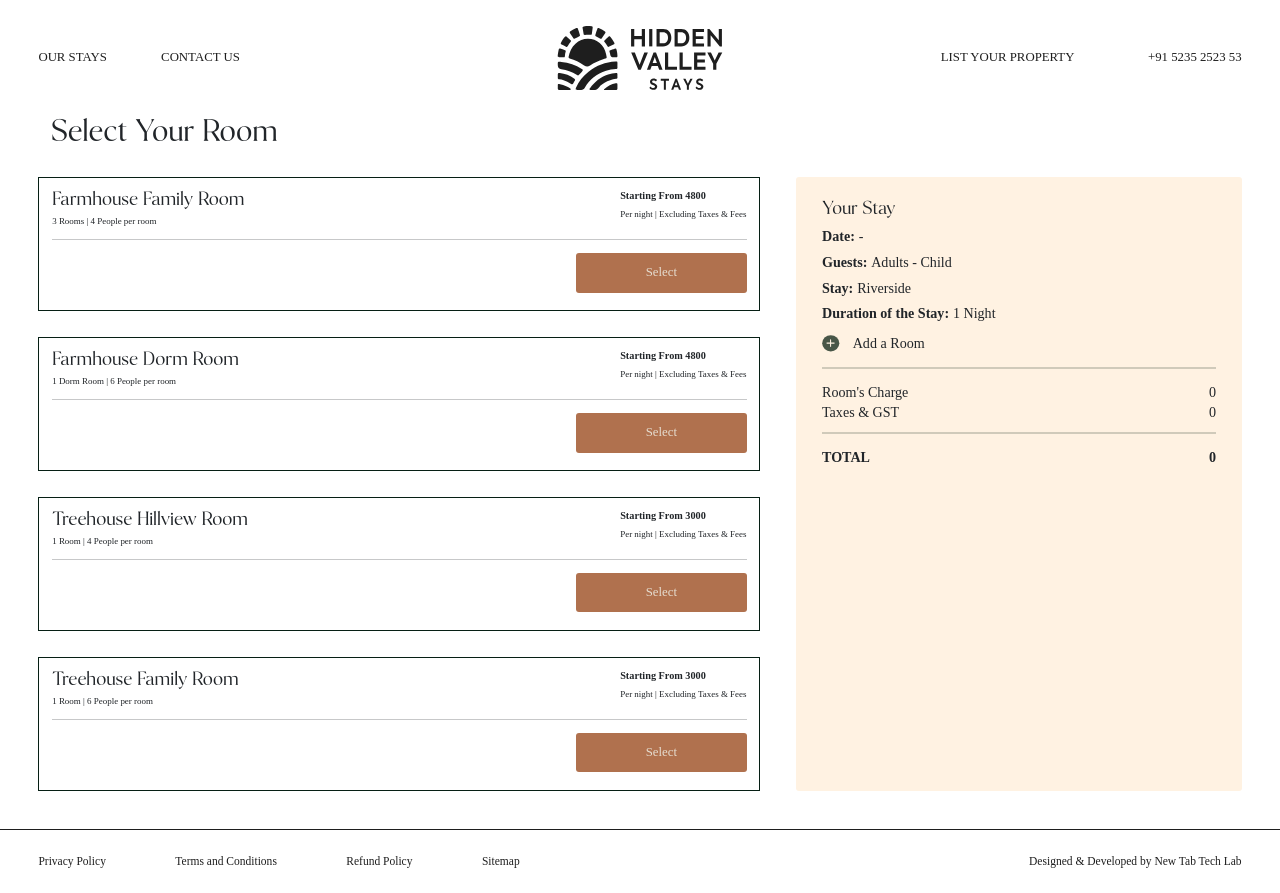
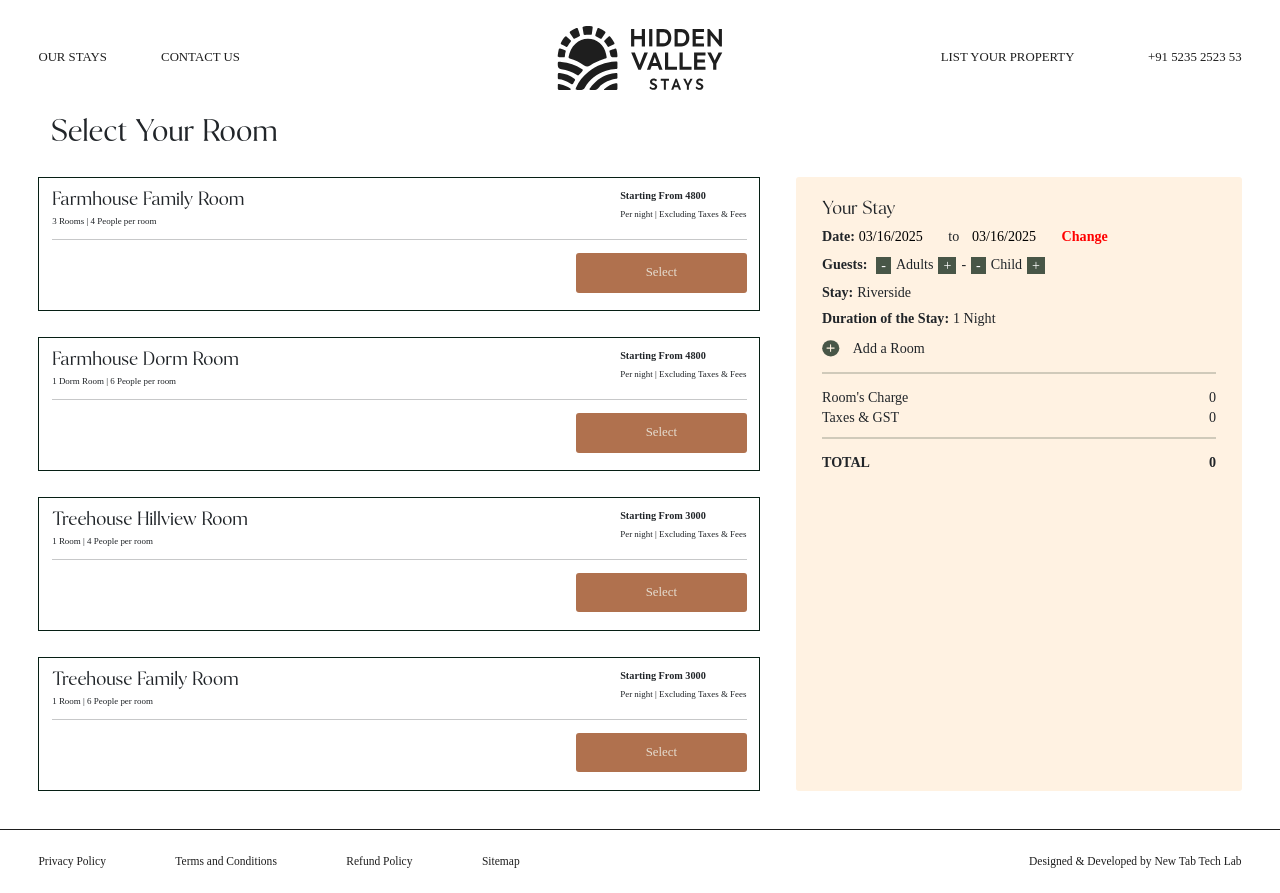
Before and after one commit to Nagaraj02451/HiddenValleyOotyStay, a React (Create React App) app in the folder frontend/: page /riversideBooking in a window 1280 px wide. Built offline with nearby package versions, Linux system fonts and the light colour scheme; a web font is replaced by a local one.

Commit message:
Update RiversideBooking.jsx

```diff
--- a/frontend/src/Components/RiversideBooking.jsx
+++ b/frontend/src/Components/RiversideBooking.jsx
@@ -1,94 +1,150 @@
-import React, { useRef, useState } from 'react'
-import'../Styles/Bprocess.css'
-import Navbar1 from './Navbar1'
-import Footer2 from './Footer2'
-import { useEffect } from 'react'
-import { Link ,useNavigate } from 'react-router-dom'
+import React, { useRef, useState } from "react";
+import "../Styles/Bprocess.css";
+import Navbar1 from "./Navbar1";
+import Footer2 from "./Footer2";
+import { useEffect } from "react";
+import { Link, useNavigate } from "react-router-dom";
+import DatePicker from "react-datepicker";
 
-const RiversideBooking = ({addBase, adult , pizza , child , dateone , datetwo  , stay , roomR , taxR , totalR}) => {
+const RiversideBooking = ({
+  addBase,
+  adult,
+  pizza,
+  child,
+  dateone,
+  datetwo,
+  stay,
+  roomR,
+  taxR,
+  totalR,
+}) => {
   const searchdfghn = useRef();
   const navigate = useNavigate();
+  const [count, setcount] = useState(0);
+  const [count1, setcount1] = useState(0);
 
   const [room, setroom] = useState(0);
   const [tax, settax] = useState(0);
   const [total, settotal] = useState(0);
   const [room1, setroom1] = useState(6000);
-    const firstroom =()=>{
-     searchdfghn.current.classList.add("jhuyiuytg67y")
-     setroom1("Farmhouse Family Room")
-       setroom(4800)
-       settax(600)
-       settotal(5400)
-       stay("Farmhouse Family Room")
+    const [datefirst, setDate] = useState(new Date());
+    const [date1, setDate1] = useState(new Date());
+    const increment = () => {
+      setcount(count + 1);
+      adult(count + 1);
+      if (count >= 3) {
+        alert("Only 5 Members allowed");
       }
-    const secondroom =()=>{
-     searchdfghn.current.classList.add("jhuyiuytg67y")
-     setroom1("Farmhouse Dorm Room")
-       setroom(4800)
-       settax(600)
-       settotal(5400)
-       stay("Farmhouse Dorm Room")
+    };
+
+    const decrement = () => {
+      setcount(count - 1);
+      adult(count - 1);
+      if (count === 0) {
+        setcount(0);
+        alert("Select alteast one");
       }
-    const thirdroom =()=>{
-     searchdfghn.current.classList.add("jhuyiuytg67y")
-     setroom1("Treehouse Hillview Room")
-       setroom(3000)
-       settax(500)
-       settotal(3500)
-       stay("Treehouse Family Room")
+    };
+    const increment1 = () => {
+      setcount1(count1 + 1);
+      child(count1 + 1);
+      if (count1 >= 3) {
+        alert("Only 5 Members allowed");
       }
-    const fouthroom =()=>{
-     searchdfghn.current.classList.add("jhuyiuytg67y")
-     setroom1("Treehouse Family Room")
-       setroom(3000)
-       settax(500)
-       settotal(3500)
-       stay("Treehouse Family Room")
+    };
+
+    const decrement1 = () => {
+      setcount1(count1 - 1);
+      child(count1 + 1);
+      if (count1 === 0) {
+        setcount1(0);
+        alert("Select alteast one");
       }
-      const jghftuycv = ()=>{
-              navigate('/booking',{state:{room:room,tax:tax , total:total}});
+    };
+  const firstroom = () => {
+    searchdfghn.current.classList.add("jhuyiuytg67y");
+    setroom1("Farmhouse Family Room");
+    setroom(4800);
+    settax(600);
+    settotal(5400);
+    stay("Farmhouse Family Room");
+  };
+  const secondroom = () => {
+    searchdfghn.current.classList.add("jhuyiuytg67y");
+    setroom1("Farmhouse Dorm Room");
+    setroom(4800);
+    settax(600);
+    settotal(5400);
+    stay("Farmhouse Dorm Room");
+  };
+  const thirdroom = () => {
+    searchdfghn.current.classList.add("jhuyiuytg67y");
+    setroom1("Treehouse Hillview Room");
+    setroom(3000);
+    settax(500);
+    settotal(3500);
+    stay("Treehouse Family Room");
+  };
+  const fouthroom = () => {
+    searchdfghn.current.classList.add("jhuyiuytg67y");
+    setroom1("Treehouse Family Room");
+    setroom(3000);
+    settax(500);
+    settotal(3500);
+    stay("Treehouse Family Room");
+  };
+  const iugyfgu =()=>{
+    dateone(datefirst.toString().slice(0, 15))
+
+  }
+  const jghftuycv = () => {
+    navigate("/booking", { state: { room: room, tax: tax, total: total } });
     // console.log(room , tax , total , "iuyfygb");
+    if(pizza.roomR !== 10){
+      datetwo(date1.toString().slice(0, 15))
     }
+  };
 
-               useEffect(()=>{
-              child(pizza.child)
-              addBase(pizza.addBase)
-              adult(pizza.adult)
-              datetwo(pizza.datetwo)
-              dateone(pizza.dateone)
-              stay(pizza.stay)
+  useEffect(() => {
+    child(pizza.child);
+    addBase(pizza.addBase);
+    adult(pizza.adult);
+    datetwo(pizza.datetwo);
+    dateone(pizza.dateone);
+    stay(pizza.stay);
 
-              console.log("kjhgju" , pizza.child);
-
-
-                },[])
+    console.log("kjhgju", pizza.child);
+  }, []);
   return (
     <>
-    <div className='book1'>
-     <div className='book11'>
-      <Navbar1/>
+      <div className="book1">
+        <div className="book11">
+          <Navbar1 />
 
-        <div className='book2'>
-           <div  className='book21'><div  className='book22'>Select Your Room</div></div>
-
-           <div className='bpro3'>
-
-             <div className='bpro4'>
-                      <div className='bpro5'>
-
-                           {/* <div className='bpro51'><img src='Img/bpr1.svg'></img></div> */}
-                           <div className=''>
-                                <div className='gfctyhgc'>
-                              <div>
-                              <div className='bpro52a'>Farmhouse Family Room</div>
-                              <div className='bpro52b'>3 Rooms | 4 People per room  </div>
-                              </div>
-                              <div className='uytghfyvj'>
-                            <div>
-                            <div className='bpro52g'>Starting From 4800</div>
-                            <div className='bpro52b'>Per night | Excluding Taxes & Fees</div>
+          <div className="book2">
+            <div className="book21">
+              <div className="book22">Select Your Room</div>
             </div>
 
+            <div className="bpro3">
+              <div className="bpro4">
+                <div className="bpro5">
+                  {/* <div className='bpro51'><img src='Img/bpr1.svg'></img></div> */}
+                  <div className="">
+                    <div className="gfctyhgc">
+                      <div>
+                        <div className="bpro52a">Farmhouse Family Room</div>
+                        <div className="bpro52b">
+                          3 Rooms | 4 People per room{" "}
+                        </div>
+                      </div>
+                      <div className="uytghfyvj">
+                        <div>
+                          <div className="bpro52g">Starting From 4800</div>
+                          <div className="bpro52b">
+                            Per night | Excluding Taxes & Fees
+                          </div>
+                        </div>
                       </div>
                     </div>
                     {/* <div className='bpro52a'>2 Bedroom Chalet</div>
@@ -101,31 +157,31 @@ const RiversideBooking = ({addBase, adult , pizza , child , dateone , datetwo  ,
                                       <div className='bpro52g'>Rupees 5000 per night</div>
                                       <div className='bpro52h'>Excluding Taxes & Fees</div>
                                    </div> */}
-                              <hr className='bprohr1'></hr>
+                    <hr className="bprohr1"></hr>
 
-                                   <div className='bpro5i'>
+                    <div className="bpro5i">
                       <div></div>
                       <button onClick={firstroom}>Select</button>
                     </div>
-
                   </div>
-
                 </div>
-                      <div className='bpro5'>
-
+                <div className="bpro5">
                   {/* <div className='bpro51'><img src='Img/bpr1.svg'></img></div> */}
-                           <div className=''>
-                                <div className='gfctyhgc'>
+                  <div className="">
+                    <div className="gfctyhgc">
                       <div>
-                              <div className='bpro52a'>Farmhouse Dorm Room</div>
-                              <div className='bpro52b'>1 Dorm Room | 6 People per room  </div>
+                        <div className="bpro52a">Farmhouse Dorm Room</div>
+                        <div className="bpro52b">
+                          1 Dorm Room | 6 People per room{" "}
                         </div>
-                              <div className='uytghfyvj'>
+                      </div>
+                      <div className="uytghfyvj">
                         <div>
-                            <div className='bpro52g'>Starting From 4800</div>
-                            <div className='bpro52b'>Per night | Excluding Taxes & Fees</div>
+                          <div className="bpro52g">Starting From 4800</div>
+                          <div className="bpro52b">
+                            Per night | Excluding Taxes & Fees
                           </div>
-
+                        </div>
                       </div>
                     </div>
                     {/* <div className='bpro52a'>2 Bedroom Chalet</div>
@@ -138,31 +194,31 @@ const RiversideBooking = ({addBase, adult , pizza , child , dateone , datetwo  ,
                                       <div className='bpro52g'>Rupees 5000 per night</div>
                                       <div className='bpro52h'>Excluding Taxes & Fees</div>
                                    </div> */}
-                              <hr className='bprohr1'></hr>
+                    <hr className="bprohr1"></hr>
 
-                                   <div className='bpro5i'>
+                    <div className="bpro5i">
                       <div></div>
                       <button onClick={secondroom}>Select</button>
                     </div>
-
                   </div>
-
                 </div>
-                      <div className='bpro5'>
-
+                <div className="bpro5">
                   {/* <div className='bpro51'><img src='Img/bpr1.svg'></img></div> */}
-                           <div className=''>
-                                <div className='gfctyhgc'>
+                  <div className="">
+                    <div className="gfctyhgc">
                       <div>
-                              <div className='bpro52a'>Treehouse Hillview Room</div>
-                              <div className='bpro52b'>1 Room | 4 People per room </div>
+                        <div className="bpro52a">Treehouse Hillview Room</div>
+                        <div className="bpro52b">
+                          1 Room | 4 People per room{" "}
                         </div>
-                              <div className='uytghfyvj'>
+                      </div>
+                      <div className="uytghfyvj">
                         <div>
-                            <div className='bpro52g'>Starting From 3000</div>
-                            <div className='bpro52b'>Per night | Excluding Taxes & Fees</div>
+                          <div className="bpro52g">Starting From 3000</div>
+                          <div className="bpro52b">
+                            Per night | Excluding Taxes & Fees
                           </div>
-
+                        </div>
                       </div>
                     </div>
                     {/* <div className='bpro52a'>2 Bedroom Chalet</div>
@@ -175,31 +231,31 @@ const RiversideBooking = ({addBase, adult , pizza , child , dateone , datetwo  ,
                                       <div className='bpro52g'>Rupees 5000 per night</div>
                                       <div className='bpro52h'>Excluding Taxes & Fees</div>
                                    </div> */}
-                              <hr className='bprohr1'></hr>
+                    <hr className="bprohr1"></hr>
 
-                                   <div className='bpro5i'>
+                    <div className="bpro5i">
                       <div></div>
                       <button onClick={thirdroom}>Select</button>
                     </div>
-
                   </div>
-
                 </div>
-                      <div className='bpro5'>
-
+                <div className="bpro5">
                   {/* <div className='bpro51'><img src='Img/bpr1.svg'></img></div> */}
-                           <div className=''>
-                                <div className='gfctyhgc'>
+                  <div className="">
+                    <div className="gfctyhgc">
                       <div>
-                              <div className='bpro52a'>Treehouse Family Room</div>
-                              <div className='bpro52b'>1 Room | 6 People per room  </div>
+                        <div className="bpro52a">Treehouse Family Room</div>
+                        <div className="bpro52b">
+                          1 Room | 6 People per room{" "}
                         </div>
-                              <div className='uytghfyvj'>
+                      </div>
+                      <div className="uytghfyvj">
                         <div>
-                            <div className='bpro52g'>Starting From 3000</div>
-                            <div className='bpro52b'>Per night | Excluding Taxes & Fees</div>
+                          <div className="bpro52g">Starting From 3000</div>
+                          <div className="bpro52b">
+                            Per night | Excluding Taxes & Fees
                           </div>
-
+                        </div>
                       </div>
                     </div>
                     {/* <div className='bpro52a'>2 Bedroom Chalet</div>
@@ -212,15 +268,13 @@ const RiversideBooking = ({addBase, adult , pizza , child , dateone , datetwo  ,
                                       <div className='bpro52g'>Rupees 5000 per night</div>
                                       <div className='bpro52h'>Excluding Taxes & Fees</div>
                                    </div> */}
-                              <hr className='bprohr1'></hr>
+                    <hr className="bprohr1"></hr>
 
-                                   <div className='bpro5i'>
+                    <div className="bpro5i">
                       <div></div>
                       <button onClick={fouthroom}>Select</button>
                     </div>
-
                   </div>
-
                 </div>
 
                 {/* <div className='bpro5'>
@@ -243,54 +297,111 @@ const RiversideBooking = ({addBase, adult , pizza , child , dateone , datetwo  ,
                            </div>
 
                       </div> */}
-
-
               </div>
 
-             <div className='bpro4a'>
-                    <div className='book8'>
-                    <div className='book81'>Your Stay</div>
-                    <div className='book82'><div className='book83'>Date:</div><div className='book84'> {pizza.dateone} - {pizza.datetwo}</div></div>
-                     <div className='book82'><div className='book83'>Guests: </div><div className='book84'>{pizza.adult} Adults - {pizza.child} Child</div></div>
-                     <div className='book82'><div className='book83'>Stay:</div><div className='book84'>Riverside</div></div>
+              <div className="bpro4a">
+                <div className="book8">
+                  <div className="book81">Your Stay</div>
+                  <div className="book82">
+                    <div className="book83">Date:</div>
+                    {pizza.roomR === 10 ? (
+                                         <div className="book84">
+                                           {" "}
+                                           {pizza.dateone} - {pizza.datetwo}
+                                         </div>
+                                       ) : (
+                                         <div className="book84">
+                                           <DatePicker
+                                             id="jhfvyhg"
+                                             placeholderText="CHECK IN"
+                                             selected={datefirst}
+                                             onChange={(datefirst) => setDate(datefirst)}
+                                           />
+
+                                           <span>to</span>
+                                         <div onClick={iugyfgu}>
+                                         <DatePicker
+                                             id="jhfvyhg"
+                                             className="jufgtubook84"
+                                             placeholderText="CHECK OUT"
+                                             selected={date1}
+                                             onChange={(date) => setDate1(date)}
+                                           />
+                                         </div>
+                                           <div className="iuhgfyuyt6"> Change</div>
+                                         </div>
+                                       )}
+                  </div>
+                  <div className="book82">
+                    <div className="book83">Guests: </div>
+                    <div className="book84">
+                      <span className="uytfdr5rtfdyt" onClick={decrement}>
+                        -
+                      </span>
+                      {pizza.adult} Adults{" "}
+                      <span className="uytfdr5rtfdyt" onClick={increment}>
+                        +
+                      </span>{" "}
+                      -{" "}
+                      <span onClick={decrement1} className="uytfdr5rtfdyt">
+                        -
+                      </span>
+                      {pizza.child} Child{" "}
+                      <span className="uytfdr5rtfdyt" onClick={increment1}>
+                        +
+                      </span>
+                    </div>
+                  </div>
+                  <div className="book82">
+                    <div className="book83">Stay:</div>
+                    <div className="book84">Riverside</div>
+                  </div>
                   {/* <div className='book82'><div className='book83'>Selected Room:</div><div className='book84'>King Room with Forest View</div></div> */}
-                     <div className='book82'><div className='book83'>Duration of the Stay: </div><div className='book84'> 1 Night</div></div>
-
-                     <div className='book85'>
-                        <div className='book86'><div className='book86a'><img src='Img/book2.svg'></img></div><div className='book86b'>Add a Room</div></div>
-                        <hr className='bookhr1'></hr>
-                        <div className='book87'><div className='book87a'>Room's Charge</div><div className='book87b'>{room}</div></div>
-                        <div className='book87 book871'><div className='book87a'>Taxes & GST</div><div className='book87b'>{tax}</div></div>
-                        <hr className='bookhr1'></hr>
-                        <div className='book88'><div className='book88a'>TOTAL</div><div className='book88b'>{total}</div></div>
+                  <div className="book82">
+                    <div className="book83">Duration of the Stay: </div>
+                    <div className="book84"> 1 Night</div>
                   </div>
 
-
-
+                  <div className="book85">
+                    <div className="book86">
+                      <div className="book86a">
+                        <img src="Img/book2.svg"></img>
+                      </div>
+                      <div className="book86b">Add a Room</div>
+                    </div>
+                    <hr className="bookhr1"></hr>
+                    <div className="book87">
+                      <div className="book87a">Room's Charge</div>
+                      <div className="book87b">{room}</div>
+                    </div>
+                    <div className="book87 book871">
+                      <div className="book87a">Taxes & GST</div>
+                      <div className="book87b">{tax}</div>
+                    </div>
+                    <hr className="bookhr1"></hr>
+                    <div className="book88">
+                      <div className="book88a">TOTAL</div>
+                      <div className="book88b">{total}</div>
+                    </div>
+                  </div>
                 </div>
 
-
-                    <div className='book9' ref={searchdfghn}>
-                        <button onClick={jghftuycv} className='book91'>Book Now</button>
+                <div className="book9" ref={searchdfghn}>
+                  <button onClick={jghftuycv} className="book91">
+                    Book Now
+                  </button>
+                </div>
+              </div>
+            </div>
+          </div>
         </div>
 
-                </div>
-
-           </div>
-
-       </div>
-
-    </div>
-
-
-    <div >
-
-<Footer2/>
-
+        <div>
+          <Footer2 />
         </div>
       </div>
     </>
-)
-}
+  );
+};
 
-export default RiversideBooking
+export default RiversideBooking;
```
Lines whose indentation alone changed are shown as unchanged.
